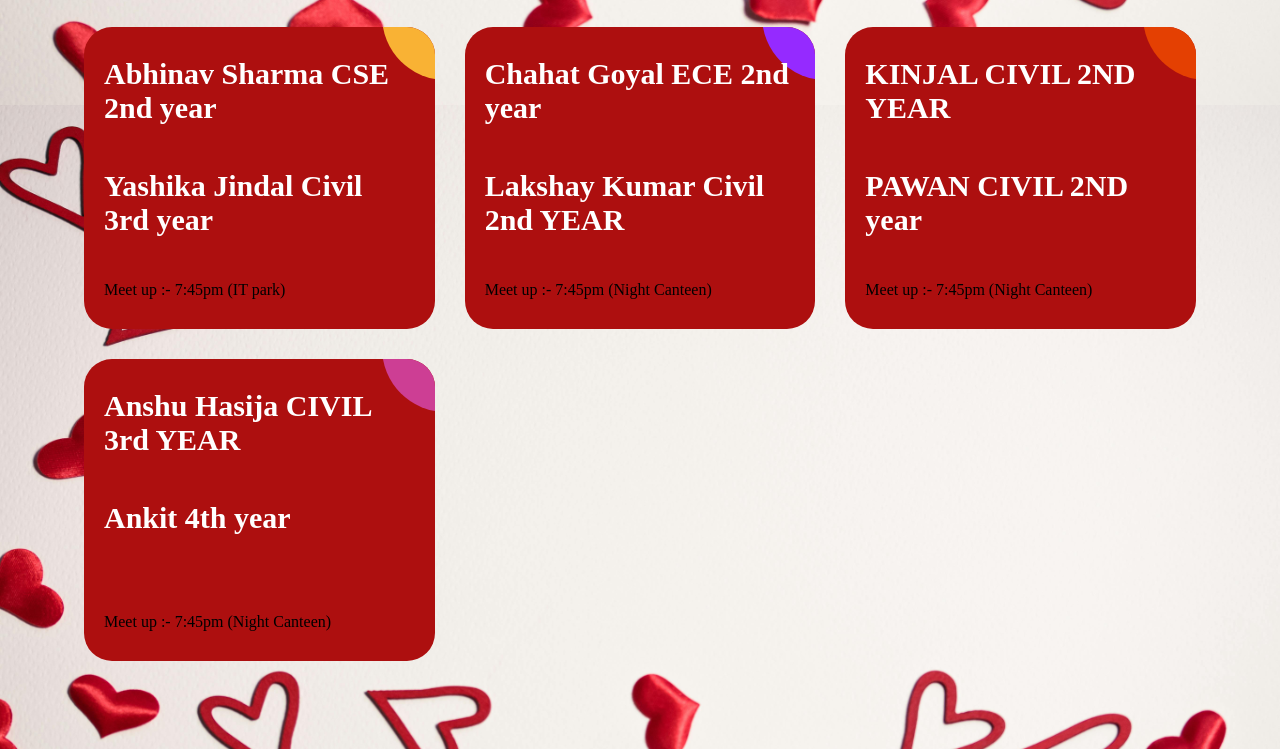
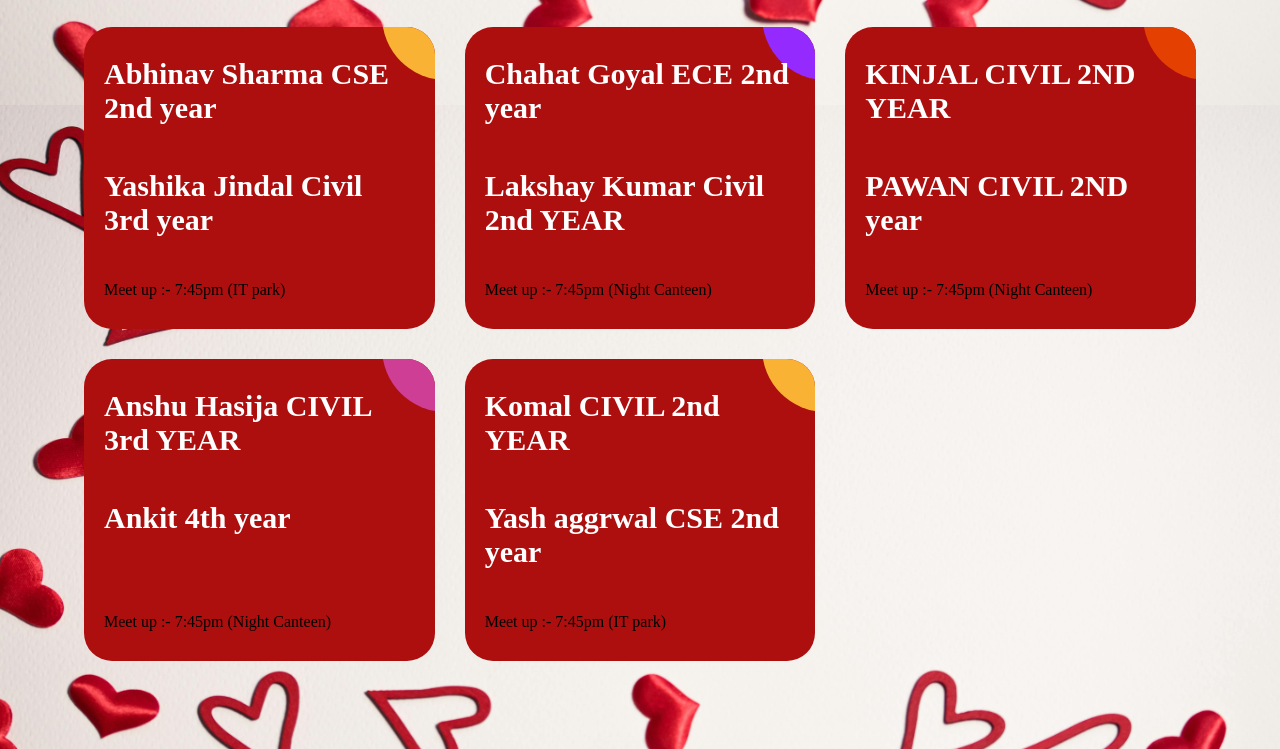
Before and after one commit to shivamworld0608/fest_date, a website: page matchlist.html in a window 1280 px wide. Shown: the part 695-1444 px from the top of the page. Drawn offline with Linux system fonts and the light colour scheme.

Commit message:
Update matchlist.html

```diff
--- a/matchlist.html
+++ b/matchlist.html
@@ -153,6 +153,20 @@
             </div>
           </div>
 
+             <div class="ag-courses_item">
+            <div class="ag-courses-item_link">
+              <div class="ag-courses-item_bg"></div>
+
+              <div class="ag-courses-item_title">
+                Komal CIVIL 2nd YEAR
+              </div>
+              <div class="ag-courses-item_title">
+               Yash aggrwal CSE 2nd year
+              </div>
+              <div>Meet up :- 7:45pm (IT park)</div>
+            </div>
+          </div>
+
         </div>
       </div>
 </body>
```
